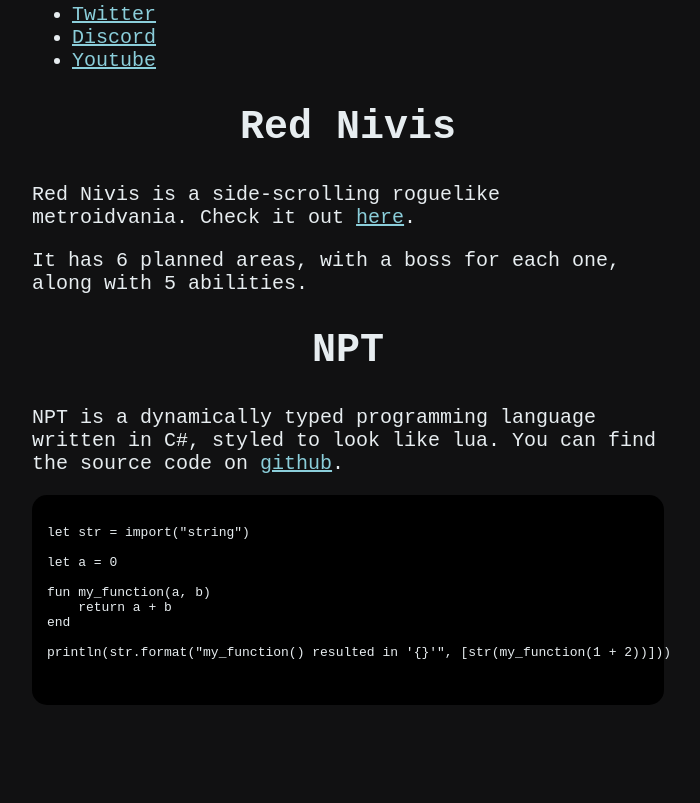
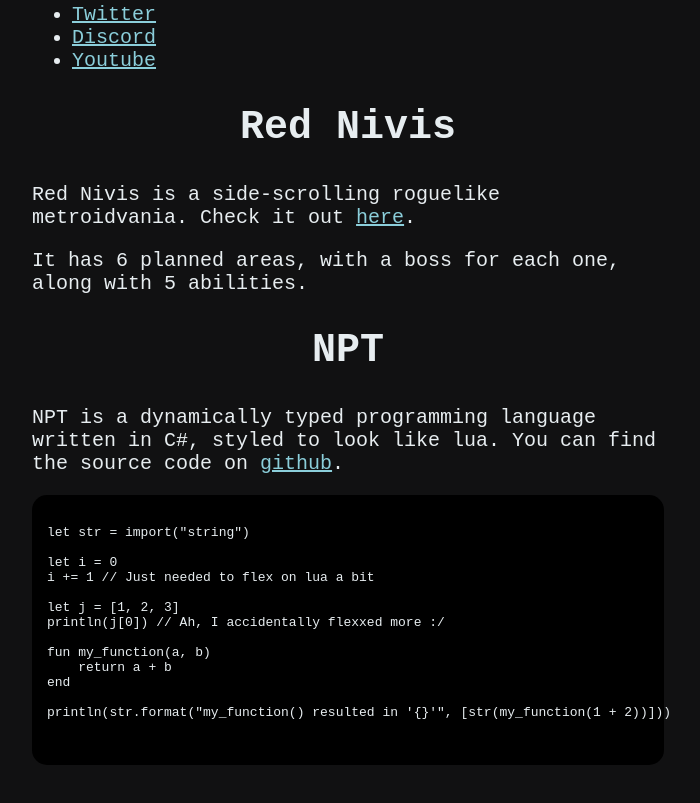
Before and after one commit to IAmCheeseman/new-new-chee-dev, a plain HTML site: page index.html in a window 1280 px wide. Shown: the part 962-1765 px from the top of the page, without its empty margins (292-992 px from the left). Drawn offline with Linux system fonts and the light colour scheme.

Commit message:
Added two flexes on lua

```diff
--- a/index.html
+++ b/index.html
@@ -48,7 +48,11 @@
                 <code> <!-- For some reason the code needs to be completely unindented :( -->
 let str = import("string")
 
-let a = 0
+let i = 0
+i += 1 // Just needed to flex on lua a bit
+
+let j = [1, 2, 3]
+println(j[0]) // Ah, I accidentally flexxed more :/
 
 fun my_function(a, b)
     return a + b
```
